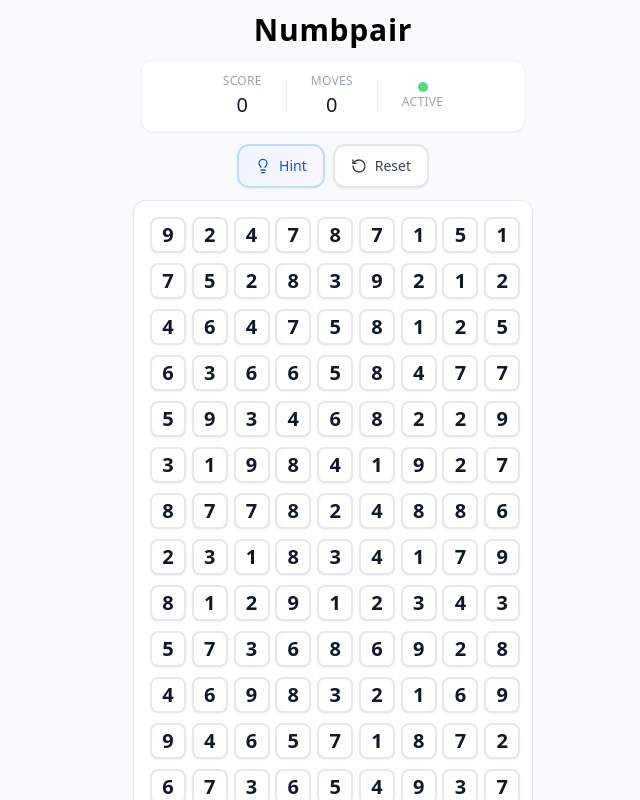
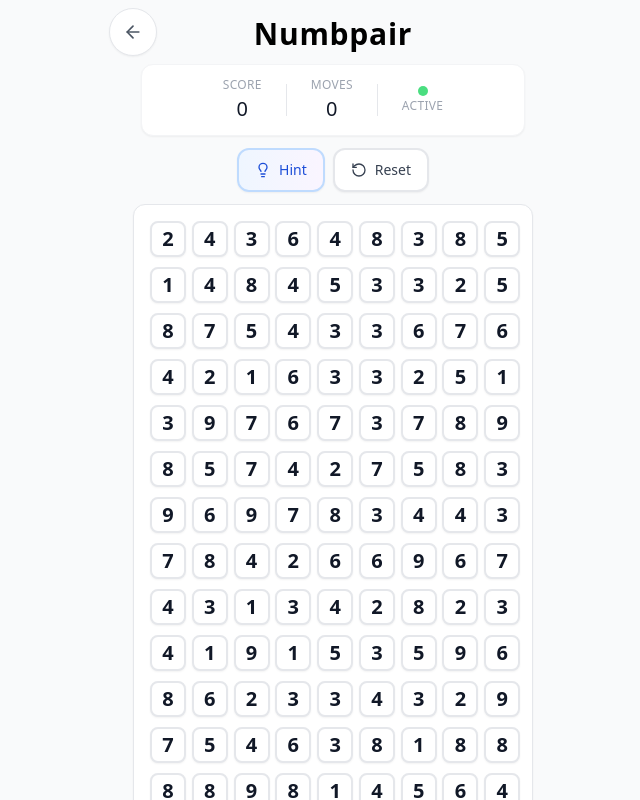
Before and after one commit to aswinmv/numbpair, a React (Vite) app: page / in a window 1280 px wide. Both pictures are taken after a click on the button "Start Game". Shown: the whole page, without its empty margins (307-947 px from the left). Built offline with nearby package versions, Linux system fonts and the light colour scheme.

Commit message:
Create independent home and game pages

```diff
--- a/src/App.tsx
+++ b/src/App.tsx
@@ -1,92 +1,23 @@
-import React from 'react';
-import { useGameLogic } from './hooks/useGameLogic';
-import { GameGrid } from './components/GameGrid';
-import { GameControls } from './components/GameControls';
-import { ScoreBoard } from './components/ScoreBoard';
-import { HowToPlay } from './components/HowToPlay';
-import { Footer } from './components/Footer';
+import React, { useState } from 'react';
 import { HomeScreen } from './components/HomeScreen';
+import { GamePage } from './components/GamePage';
 
 function App() {
-  const {
-    grid,
-    selectedTiles,
-    gameStats,
-    animatingTiles,
-    selectTile,
-    startGame,
-    resetGame,
-    addNewRow,
-    showHint,
-    hasAvailableMatches,
-    isTileSelected,
-    isTileHinted
-  } = useGameLogic();
+  const [currentPage, setCurrentPage] = useState<'home' | 'game'>('home');
 
-  const handleHint = () => {
-    showHint();
+  const navigateToGame = () => {
+    setCurrentPage('game');
   };
 
-  // Show home screen when game is not started
-  if (!gameStats.gameStarted) {
-    return <HomeScreen onStartGame={startGame} />;
+  const navigateToHome = () => {
+    setCurrentPage('home');
+  };
+
+  if (currentPage === 'home') {
+    return <HomeScreen onStartGame={navigateToGame} />;
   }
 
-  return (
-    <div className="min-h-screen min-h-[100dvh] bg-gray-50 flex flex-col overflow-hidden">
-      {/* Main Content Container */}
-      <div className="flex-1 flex flex-col items-center justify-center px-3 py-2 sm:py-3 overflow-hidden">
-        <div className="w-full max-w-sm sm:max-w-md space-y-2 sm:space-y-3 flex flex-col items-center h-full justify-center">
-
-          {/* Header - Centered */}
-          <div className="text-center space-y-1 flex-shrink-0">
-            <h1 className="text-2xl sm:text-2xl md:text-3xl font-bold text-black tracking-wide font-space-grotesk">
-              Numbpair
-            </h1>
-          </div>
-
-          {/* Score Board - Centered */}
-          <div className="flex justify-center flex-shrink-0 w-full">
-            <ScoreBoard
-              gameStats={gameStats}
-              hasAvailableMatches={hasAvailableMatches}
-            />
-          </div>
-
-          {/* Game Controls - Centered */}
-          <div className="flex justify-center flex-shrink-0 w-full">
-            <GameControls
-              gameStarted={gameStats.gameStarted}
-              hasAvailableMatches={hasAvailableMatches}
-              onStartGame={startGame}
-              onResetGame={resetGame}
-              onAddRow={addNewRow}
-              onGetHint={handleHint}
-            />
-          </div>
-
-          {/* Game Grid - Centered */}
-          <div className="flex justify-center flex-1 w-full min-h-0 items-center">
-            <GameGrid
-              grid={grid}
-              animatingTiles={animatingTiles}
-              isTileSelected={isTileSelected}
-              isTileHinted={isTileHinted}
-              onTileClick={selectTile}
-            />
-          </div>
-
-          {/* How to Play - Centered */}
-          <div className="flex justify-center flex-shrink-0 w-full">
-            <HowToPlay />
-          </div>
-        </div>
-      </div>
-
-      {/* Footer - Only show during gameplay */}
-      <Footer gameStarted={gameStats.gameStarted} />
-    </div>
-  );
+  return <GamePage onBackToHome={navigateToHome} />;
 }
 
 export default App;
--- /dev/null
+++ b/src/components/GamePage.tsx
@@ -0,0 +1,102 @@
+import React from 'react';
+import { useGameLogic } from '../hooks/useGameLogic';
+import { GameGrid } from './GameGrid';
+import { GameControls } from './GameControls';
+import { ScoreBoard } from './ScoreBoard';
+import { HowToPlay } from './HowToPlay';
+import { Footer } from './Footer';
+import { ArrowLeft } from 'lucide-react';
+
+interface GamePageProps {
+  onBackToHome: () => void;
+}
+
+export const GamePage: React.FC<GamePageProps> = ({ onBackToHome }) => {
+  const {
+    grid,
+    selectedTiles,
+    gameStats,
+    animatingTiles,
+    selectTile,
+    startGame,
+    resetGame,
+    addNewRow,
+    showHint,
+    hasAvailableMatches,
+    isTileSelected,
+    isTileHinted
+  } = useGameLogic();
+
+  const handleHint = () => {
+    showHint();
+  };
+
+  // Auto-start game when component mounts
+  React.useEffect(() => {
+    if (!gameStats.gameStarted) {
+      startGame();
+    }
+  }, [gameStats.gameStarted, startGame]);
+
+  return (
+    <div className="min-h-screen min-h-[100dvh] bg-gray-50 flex flex-col overflow-hidden">
+      {/* Main Content Container */}
+      <div className="flex-1 flex flex-col items-center justify-center px-3 py-2 sm:py-3 overflow-hidden">
+        <div className="w-full max-w-sm sm:max-w-md space-y-2 sm:space-y-3 flex flex-col items-center h-full justify-center">
+
+          {/* Header with Back Button - Centered */}
+          <div className="text-center space-y-1 flex-shrink-0 relative w-full">
+            <button
+              onClick={onBackToHome}
+              className="absolute left-0 top-1/2 -translate-y-1/2 inline-flex items-center justify-center w-10 h-10 rounded-full bg-white border border-gray-200 text-gray-600 hover:bg-gray-50 hover:text-gray-900 transition-all duration-200 shadow-sm hover:shadow-md"
+            >
+              <ArrowLeft className="w-5 h-5" />
+            </button>
+            <h1 className="text-2xl sm:text-2xl md:text-3xl font-bold text-black tracking-wide font-space-grotesk">
+              Numbpair
+            </h1>
+          </div>
+
+          {/* Score Board - Centered */}
+          <div className="flex justify-center flex-shrink-0 w-full">
+            <ScoreBoard
+              gameStats={gameStats}
+              hasAvailableMatches={hasAvailableMatches}
+            />
+          </div>
+
+          {/* Game Controls - Centered */}
+          <div className="flex justify-center flex-shrink-0 w-full">
+            <GameControls
+              gameStarted={gameStats.gameStarted}
+              hasAvailableMatches={hasAvailableMatches}
+              onStartGame={startGame}
+              onResetGame={resetGame}
+              onAddRow={addNewRow}
+              onGetHint={handleHint}
+            />
+          </div>
+
+          {/* Game Grid - Centered */}
+          <div className="flex justify-center flex-1 w-full min-h-0 items-center">
+            <GameGrid
+              grid={grid}
+              animatingTiles={animatingTiles}
+              isTileSelected={isTileSelected}
+              isTileHinted={isTileHinted}
+              onTileClick={selectTile}
+            />
+          </div>
+
+          {/* How to Play - Centered */}
+          <div className="flex justify-center flex-shrink-0 w-full">
+            <HowToPlay />
+          </div>
+        </div>
+      </div>
+
+      {/* Footer */}
+      <Footer gameStarted={gameStats.gameStarted} />
+    </div>
+  );
+};
--- a/src/components/HomeScreen.tsx
+++ b/src/components/HomeScreen.tsx
@@ -64,7 +64,7 @@ export const HomeScreen: React.FC<HomeScreenProps> = ({ onStartGame }) => {
           }`}
         >
           <p
-            className="text-gray-500 text-sm sm:text-base font-light px-2 whitespace-nowrap font-space-grotesk"
+            className="text-gray-500 text-sm sm:text-base font-light px-2 font-space-grotesk"
             style={{
               letterSpacing: '0.01em'
             }}
```
